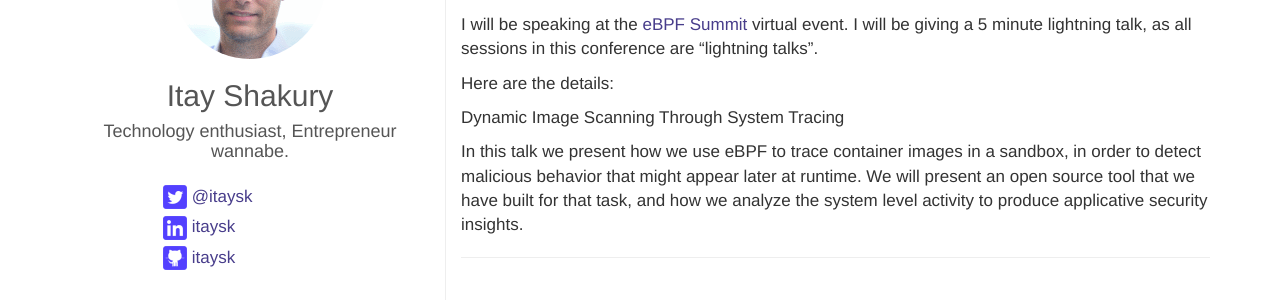
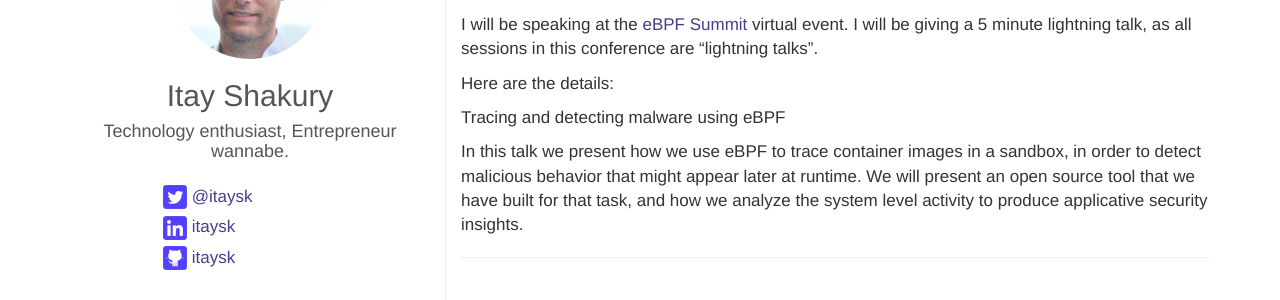
Before and after one commit to itaysk/itaysk.github.io, a Jekyll site: the page built from _posts/2020-10-20-speaking-at-ebpf-summit-2020.md, in a window 1280 px wide. Shown: the part 160-460 px from the top of the page. Built offline with Jekyll 4.4.1, drawn with Linux system fonts in a browser that asks for light colours.

Commit message:
post: fix talk title

```diff
--- a/_posts/2020-10-20-speaking-at-ebpf-summit-2020.md
+++ b/_posts/2020-10-20-speaking-at-ebpf-summit-2020.md
@@ -9,6 +9,6 @@
 
 Here are the details:
 
-Dynamic Image Scanning Through System Tracing
+Tracing and detecting malware using eBPF
 
 In this talk we present how we use eBPF to trace container images in a sandbox, in order to detect malicious behavior that might appear later at runtime. We will present an open source tool that we have built for that task, and how we analyze the system level activity to produce applicative security insights.
```
